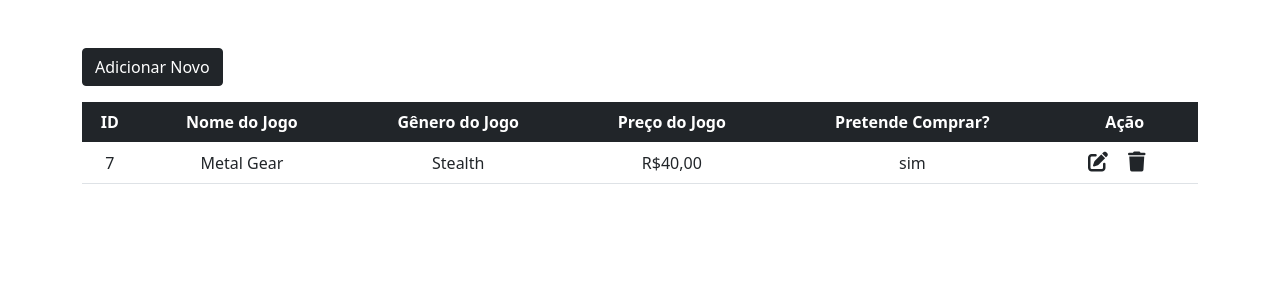
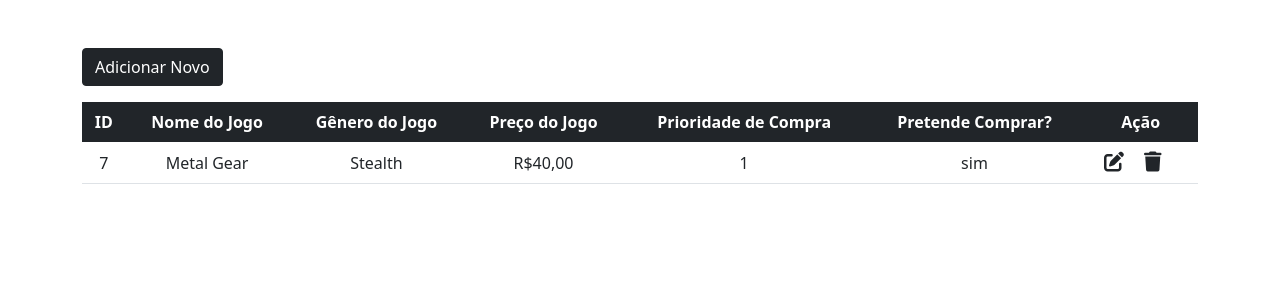
Before and after one commit to RealTastes/BancoPendragon, a PHP site: page / in a window 1280 px wide. Shown: the part 58-358 px from the top of the page. Run offline with PHP 8.4, Linux system fonts and the light colour scheme; data comes from the database, SQL or seed files in the repository; data that the repository does not hold is empty.

Commit message:
Atualização index.php
Adição do campo "prioridade" no Index.php

```diff
--- a/index.php
+++ b/index.php
@@ -43,6 +43,7 @@
                 <th scope="col">Nome do Jogo</th>
                 <th scope="col">Gênero do Jogo</th>
                 <th scope="col">Preço do Jogo</th>
+                <th scope="col">Prioridade de Compra</th>
                 <th scope="col">Pretende Comprar?</th>
                 <th scope="col">Ação</th>
                 </tr>
@@ -60,6 +61,7 @@
                             <td><?php echo $row['nome_jogo'] ?></td>
                             <td><?php echo $row['genero_jogo'] ?></td>
                             <td><?php echo $row['preco_jogo'] ?></td>
+                            <td><?php echo $row['prioridade'] ?></td>
                             <td><?php echo $row['pretende_comprar'] ?></td>
                             <td>
                                 <a href="edit.php?id=<?php echo $row['id'] ?>" class="link-dark"><i class="fa-solid fa-pen-to-square fs-5 me-3"></i></a>
```
